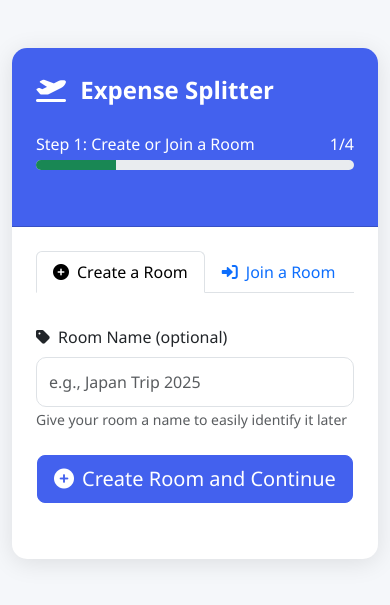
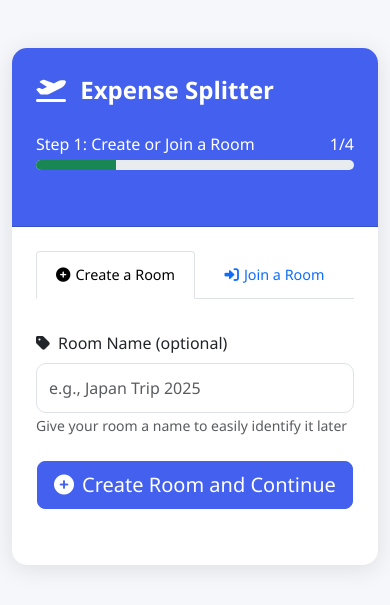
Before and after one commit to ducseul/ExpenseSplitter, a Flask app: page / in a window 390 px wide. Shown: the top 605 px of the page. Run offline with Flask 3, Linux system fonts and the light colour scheme.

Commit message:
Fix responsive on small phone

```diff
--- a/templates/index.html
+++ b/templates/index.html
@@ -155,6 +155,39 @@
             border-left: 5px solid var(--primary-color);
             border-radius: 10px;
         }
+
+        /* Fix for responsive tabs */
+        .nav-tabs {
+            display: flex;
+            flex-wrap: nowrap;
+            border-bottom: 1px solid #dee2e6;
+            width: 100%;
+        }
+
+        .nav-tabs .nav-item {
+            flex: 1;
+            text-align: center;
+            margin-bottom: 0;
+        }
+
+        .nav-tabs .nav-link {
+            border-radius: 0.25rem 0.25rem 0 0;
+            white-space: nowrap;
+            padding: 0.75rem 1rem;
+            width: 100%;
+            display: inline-block;
+        }
+
+        @media (max-width: 576px) {
+            .nav-tabs .nav-link {
+                font-size: 0.9rem;
+                padding: 0.75rem 0.5rem;
+            }
+
+            .nav-tabs .nav-link i {
+                margin-right: 5px !important;
+            }
+        }
     </style>
 </head>
 <body>
@@ -181,6 +214,7 @@
             </div>
 
             <div class="card-body p-4">
+                <!-- Flash messages display -->
                 {% with messages = get_flashed_messages(with_categories=true) %}
                     {% if messages %}
                         {% for category, message in messages %}
@@ -246,19 +280,6 @@
                         </form>
                     </div>
                 </div>
-
-<!--                <div class="or-divider mt-5 mb-4">-->
-<!--                    <span>OR</span>-->
-<!--                </div>-->
-
-<!--                <div class="text-center">-->
-<!--                    <a href="/quick_start" class="btn btn-outline-primary">-->
-<!--                        <i class="fas fa-bolt me-2"></i>Quick Start (Without Room)-->
-<!--                    </a>-->
-<!--                    <div class="mt-2">-->
-<!--                        <small class="text-muted">Skip room creation for a single-device experience</small>-->
-<!--                    </div>-->
-<!--                </div>-->
             </div>
         </div>
     </div>
```
